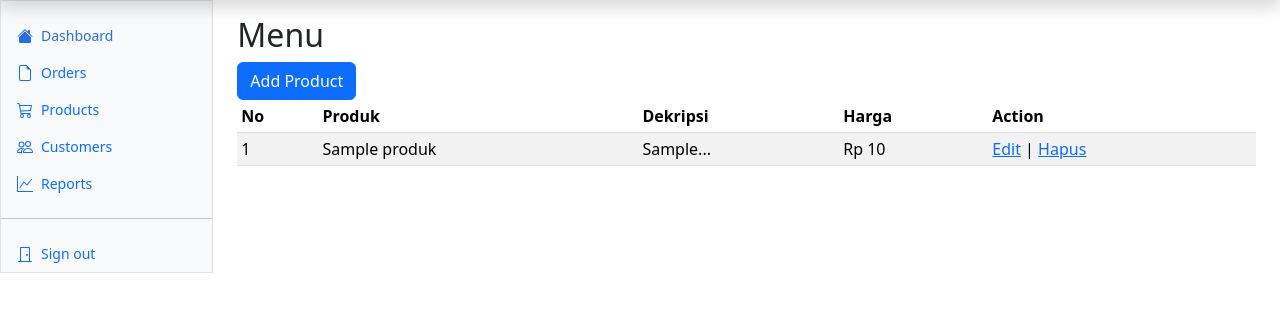
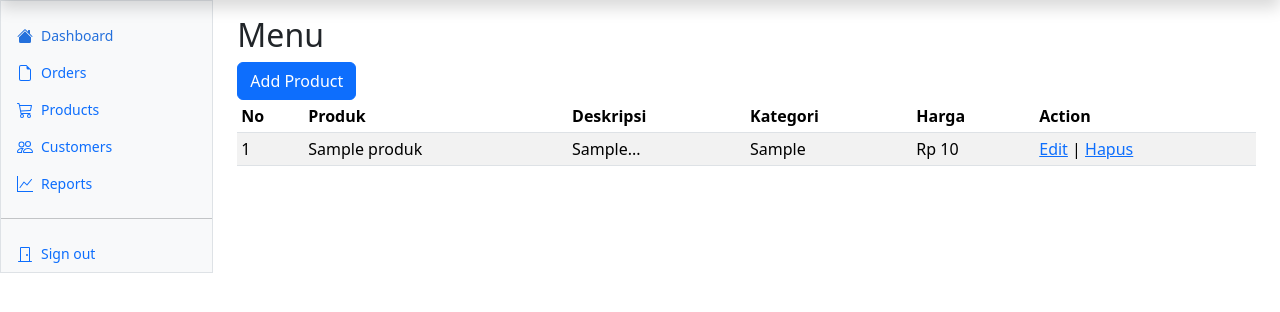
Before and after one commit to erdnaaa/finprojekt, a PHP site: page /product_page.php in a window 1280 px wide. Shown: the part 48-360 px from the top of the page. Run offline with PHP 8.4, Linux system fonts and the light colour scheme; tables that the repository leaves empty or names only in its code hold one stand-in row (values such as "Sample post"); some libraries are stand-ins or nearby versions.

Commit message:
kategori

```diff
--- a/product_page.php
+++ b/product_page.php
@@ -169,7 +169,8 @@
 						<tr>
 							<th>No</th>
 							<th>Produk</th>
-							<th>Dekripsi</th>
+							<th>Deskripsi</th>
+							<th>Kategori</th>
 							<th>Harga</th>
 							<th>Action</th>
 						</tr>
@@ -193,6 +194,9 @@
 						</td>
 						<td>
 							<?php echo substr($row['deskripsi'], 0, 20); ?>...
+						</td>
+						<td>
+							<?php echo $row['category']; ?>
 						</td>
 						<td>Rp
 							<?php echo number_format($row['harga'],0,',','.'); ?>
```
Also changed, not shown: add_product.php (+6 -6 lines), 1 other file.
